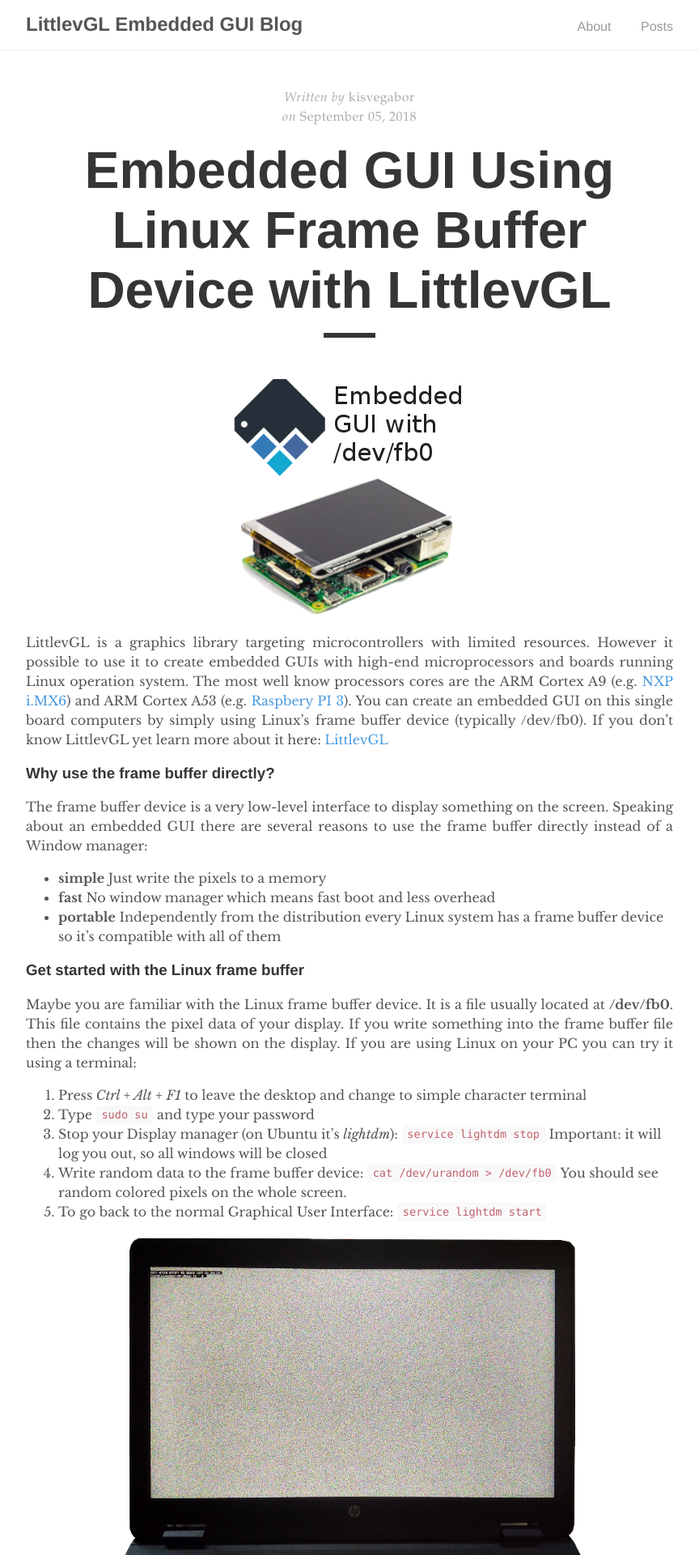
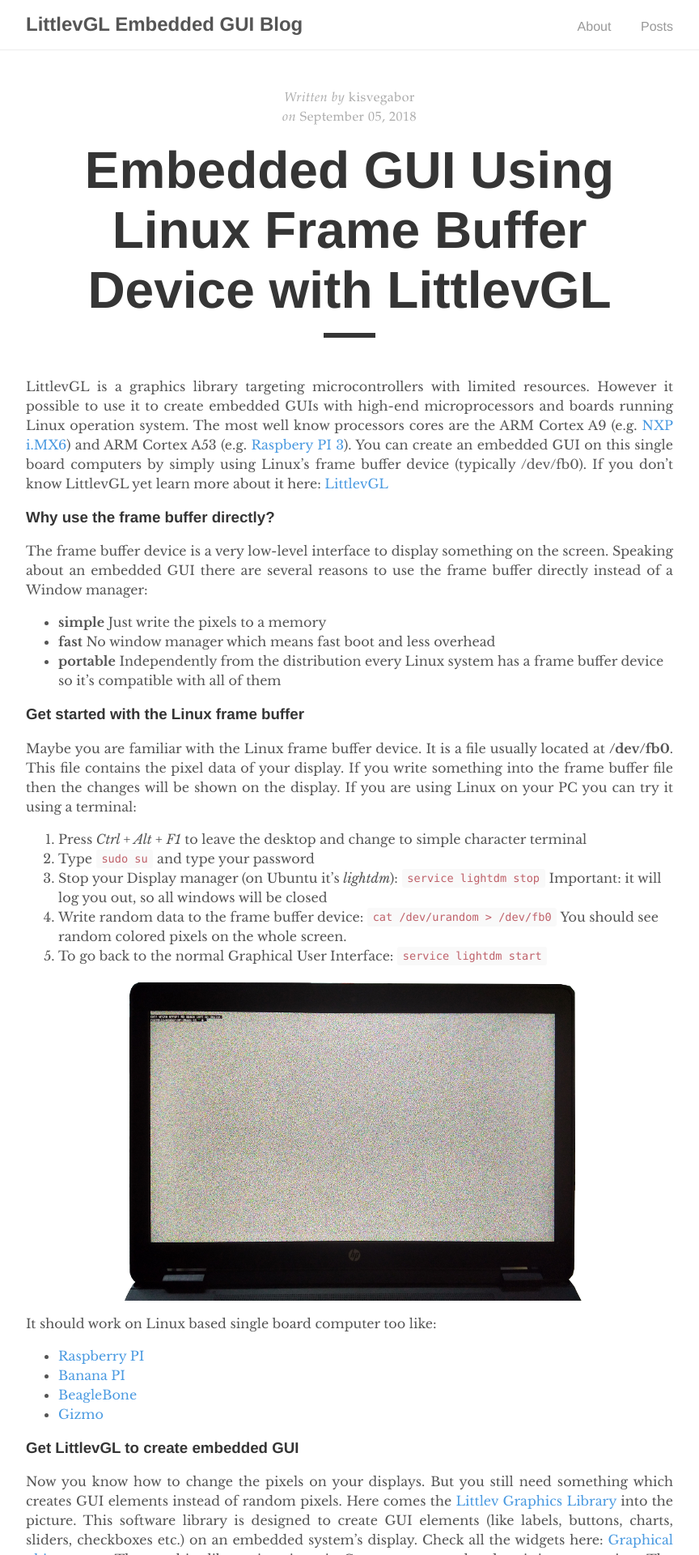
Before and after one commit to lvgl/blog, a Jekyll site: the page built from _posts/2018-09-05-linux_fb.md, in a window 1280 px wide. Shown: the top 1920 px of the page at 81% size, without its empty margins (208-1072 px from the left). Built offline with Jekyll 4.4.1, drawn with Linux system fonts in a browser that asks for light colours.

Commit message:
Update 2018-09-05-linux_fb.md

```diff
--- a/_posts/2018-09-05-linux_fb.md
+++ b/_posts/2018-09-05-linux_fb.md
@@ -2,9 +2,12 @@
 layout: post
 title: "Embedded GUI Using Linux Frame Buffer Device with LittlevGL"
 author: "kisvegabor"
+image:
+  path: /assets/linux_fb/cover.png
+  height: 300
+  width: 300
 ---
 
-![Embedded GUI Using Linux Frame Buffer Device with LittlevGL](/assets/linux_fb/cover.png)
 
 LittlevGL is a graphics library targeting microcontrollers with limited resources. However it possible to use it to create embedded GUIs with high-end microprocessors and boards running Linux operation system. The most well know processors cores are the ARM Cortex A9 (e.g. [NXP i.MX6](https://www.nxp.com/products/processors-and-microcontrollers/applications-processors/i.mx-applications-processors/i.mx-6-processors:IMX6X_SERIES)) and ARM Cortex A53 (e.g. [Raspbery PI 3](https://www.raspberrypi.org/products/raspberry-pi-3-model-b/)). You can create an embedded GUI on this single board computers by simply using Linux's frame buffer device (typically /dev/fb0). If you don't know LittlevGL yet learn more about it here: [LittlevGL](https://littlevgl.com)
 
```
